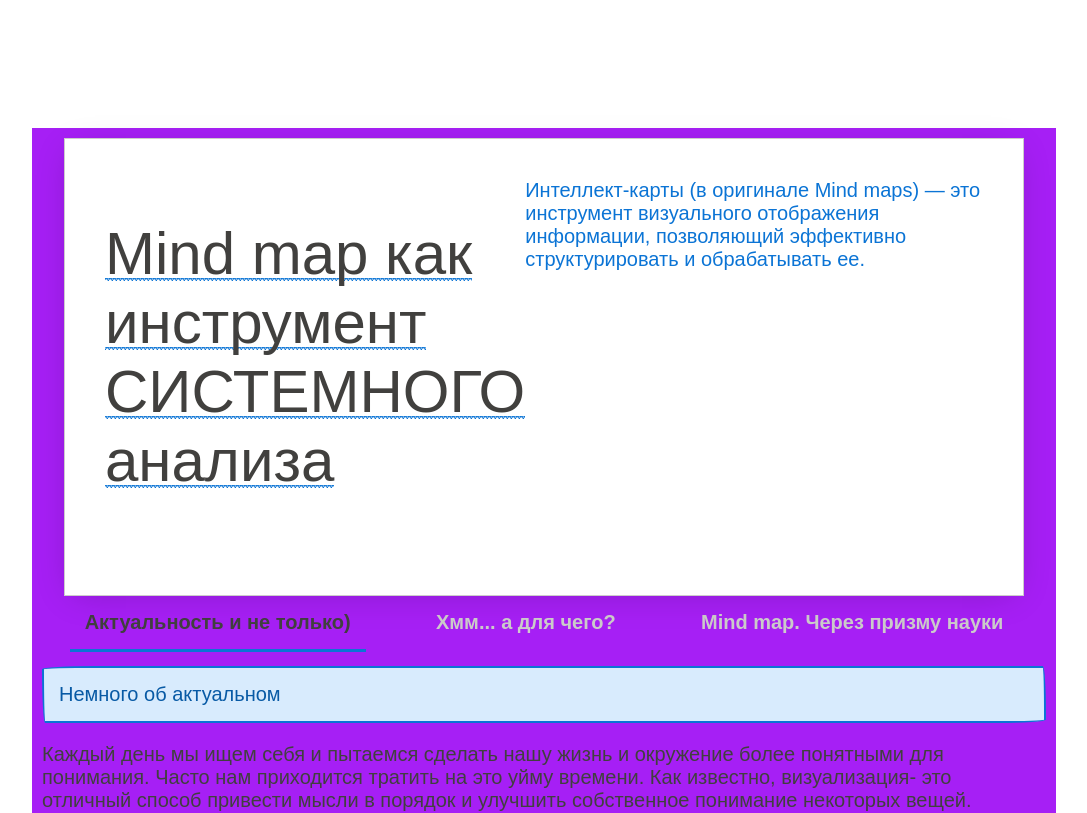
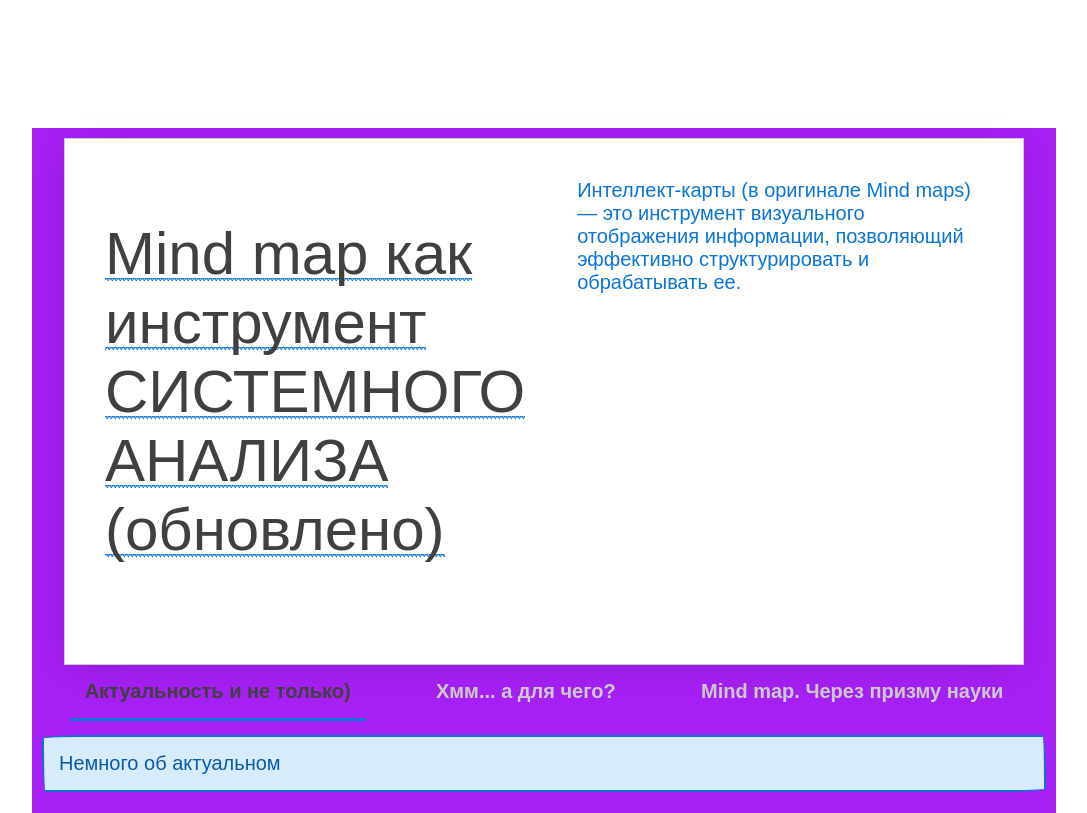
Before and after one commit to dreamer-is/-.-.-, a plain HTML site: page index.html in a window 1280 px wide. Shown: the top 813 px of the page, without its empty margins (96-1183 px from the left). Drawn offline with nearby package versions, Linux system fonts and the light colour scheme; a web font is replaced by a local one.

```diff
--- a/index.html
+++ b/index.html
@@ -23,7 +23,7 @@
   <div class="paper container">
     <div class="row flex-spaces">
         <article class="article">
-            <h1 class="article-title"><a href="">Mind map как инструмент СИСТЕМНОГО анализа</a></h1>
+            <h1 class="article-title"><a href="">Mind map как инструмент СИСТЕМНОГО АНАЛИЗА (обновлено)</a></h1>
           </article>
       </div class="row flex-center">
     <p.parent class="text-secondary">Интеллект-карты (в оригинале Mind maps) — это инструмент визуального отображения информации, позволяющий эффективно структурировать и обрабатывать ее.</p>
```
